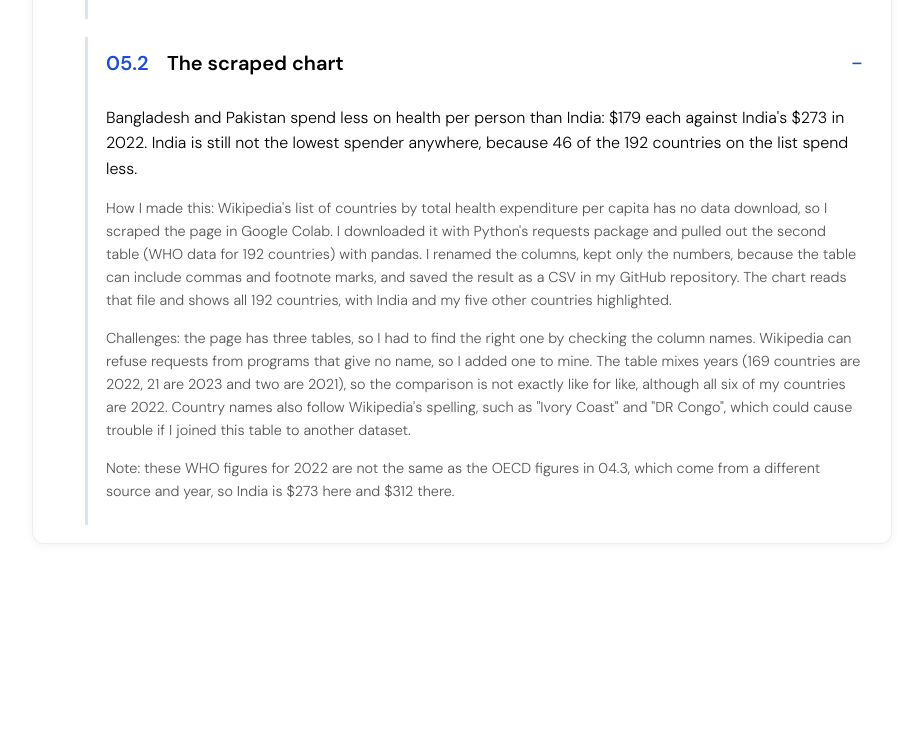
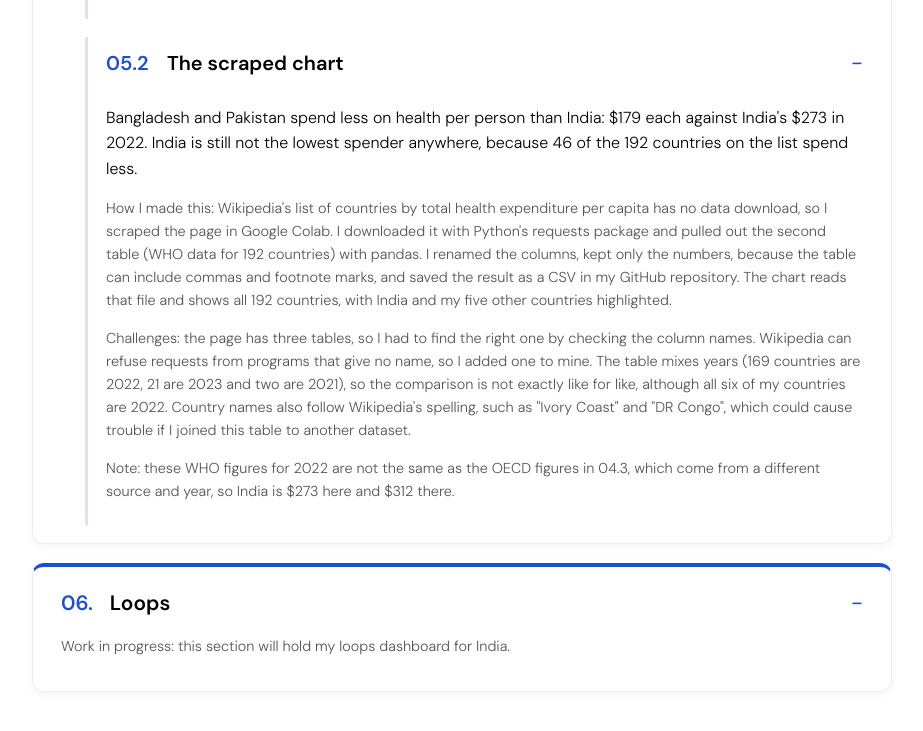
Before and after one commit to krshmashah13/krshmashah13.github.io, a plain HTML site: page index.html in a window 1280 px wide. Shown: the part 4499-5230 px from the top of the page, without its empty margins (178-1101 px from the left). Before the commit the page ends 5102 px from the top, so only its background shows below. Drawn offline with Linux system fonts and the light colour scheme; a script that the page names is missing.

Commit message:
Add Loops 06 slot

```diff
--- a/index.html
+++ b/index.html
@@ -323,6 +323,14 @@
         </details>
     </section>
 
+    <section>
+        <details open>
+            <summary><h2><span class="num">06.</span>Loops</h2></summary>
+
+            <p class="method">Work in progress: this section will hold my loops dashboard for India.</p>
+        </details>
+    </section>
+
     <!-- Do you want to add more sections? -->
         <!-- Try copying pasting the section above -->
         <!-- You'll need to change the id of the figure "<figure id="Location2"... -->
```
